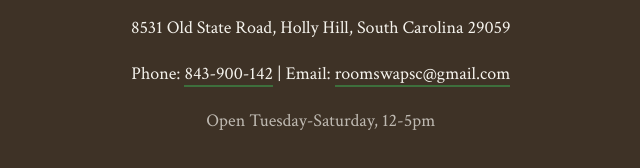
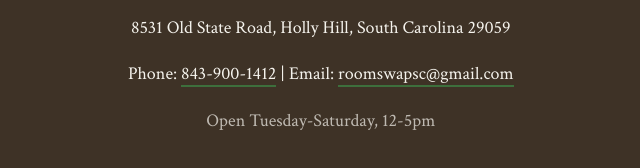
Before and after one commit to estatesaleconnect/roomswap-website, a plain HTML site: page gallery.html in a window 1280 px wide. Shown: the part 1354-1522 px from the top of the page, 6-646 px from the left. Drawn offline with nearby package versions, Linux system fonts and the light colour scheme; no server answers.

Commit message:
Update gallery.html

```diff
--- a/gallery.html
+++ b/gallery.html
@@ -53,7 +53,7 @@
         <div class="footer-content">
             <p><strong>Room Swap Consignments</strong></p>
             <p>8531 Old State Road, Holly Hill, South Carolina 29059</p>
-            <p>Phone: <a href="tel:8439001420">843-900-142</a> | Email: <a href="mailto:roomswapsc@gmail.com">roomswapsc@gmail.com</a></p>
+            <p>Phone: <a href="tel:8439001420">843-900-1412</a> | Email: <a href="mailto:roomswapsc@gmail.com">roomswapsc@gmail.com</a></p>
             <p style="margin-top: 1rem; opacity: 0.7;">Open Tuesday-Saturday, 12-5pm</p>
         </div>
     </footer>
```
